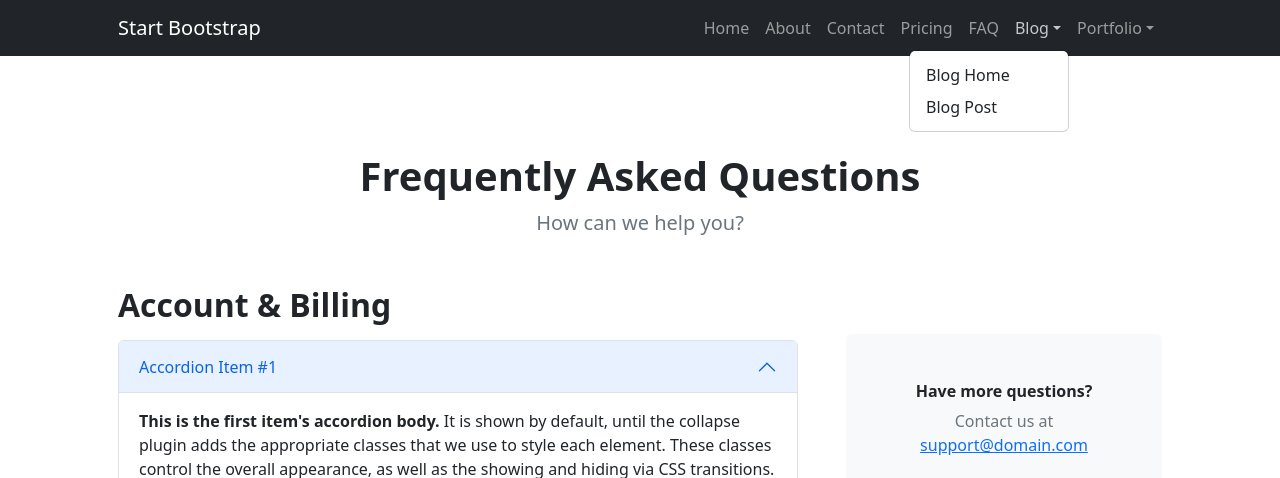
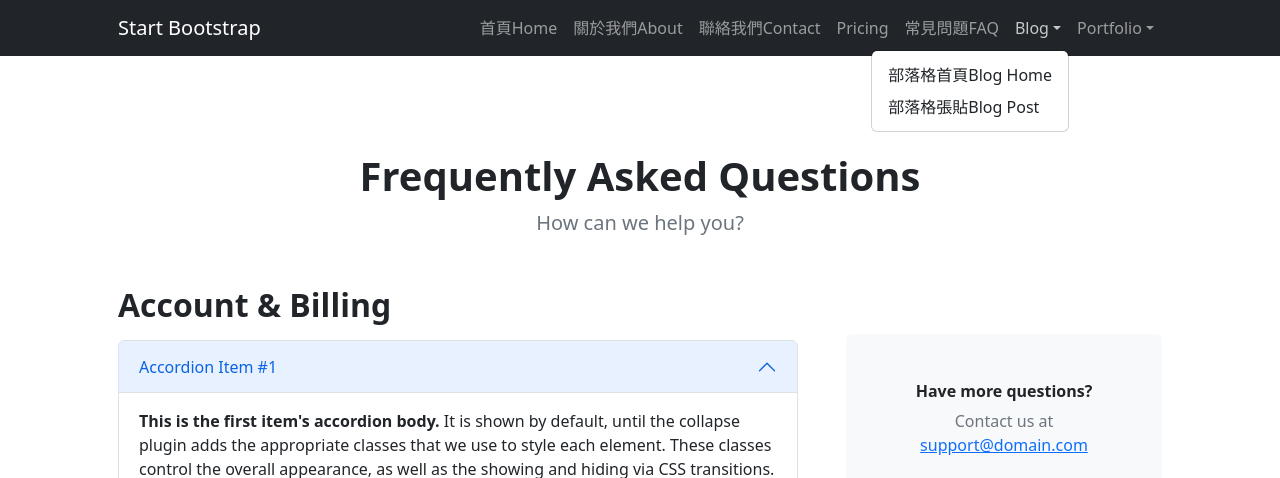
Before and after one commit to hsinjulin/my-first-website, a plain HTML site: page faq.html in a window 1280 px wide. Both pictures are taken after a click on the button "Blog". Shown: the top 478 px of the page. Drawn offline with nearby package versions, Linux system fonts and the light colour scheme.

Commit message:
change chinese

```diff
--- a/faq.html
+++ b/faq.html
@@ -22,16 +22,16 @@
                     <button class="navbar-toggler" type="button" data-bs-toggle="collapse" data-bs-target="#navbarSupportedContent" aria-controls="navbarSupportedContent" aria-expanded="false" aria-label="Toggle navigation"><span class="navbar-toggler-icon"></span></button>
                     <div class="collapse navbar-collapse" id="navbarSupportedContent">
                         <ul class="navbar-nav ms-auto mb-2 mb-lg-0">
-                            <li class="nav-item"><a class="nav-link" href="index.html">Home</a></li>
-                            <li class="nav-item"><a class="nav-link" href="about.html">About</a></li>
-                            <li class="nav-item"><a class="nav-link" href="contact.html">Contact</a></li>
+                            <li class="nav-item"><a class="nav-link" href="index.html">首頁Home</a></li>
+                            <li class="nav-item"><a class="nav-link" href="about.html">關於我們About</a></li>
+                            <li class="nav-item"><a class="nav-link" href="contact.html">聯絡我們Contact</a></li>
                             <li class="nav-item"><a class="nav-link" href="pricing.html">Pricing</a></li>
-                            <li class="nav-item"><a class="nav-link" href="faq.html">FAQ</a></li>
+                            <li class="nav-item"><a class="nav-link" href="faq.html">常見問題FAQ</a></li>
                             <li class="nav-item dropdown">
                                 <a class="nav-link dropdown-toggle" id="navbarDropdownBlog" href="#" role="button" data-bs-toggle="dropdown" aria-expanded="false">Blog</a>
                                 <ul class="dropdown-menu dropdown-menu-end" aria-labelledby="navbarDropdownBlog">
-                                    <li><a class="dropdown-item" href="blog-home.html">Blog Home</a></li>
-                                    <li><a class="dropdown-item" href="blog-post.html">Blog Post</a></li>
+                                    <li><a class="dropdown-item" href="blog-home.html">部落格首頁Blog Home</a></li>
+                                    <li><a class="dropdown-item" href="blog-post.html">部落格張貼Blog Post</a></li>
                                 </ul>
                             </li>
                             <li class="nav-item dropdown">
```
